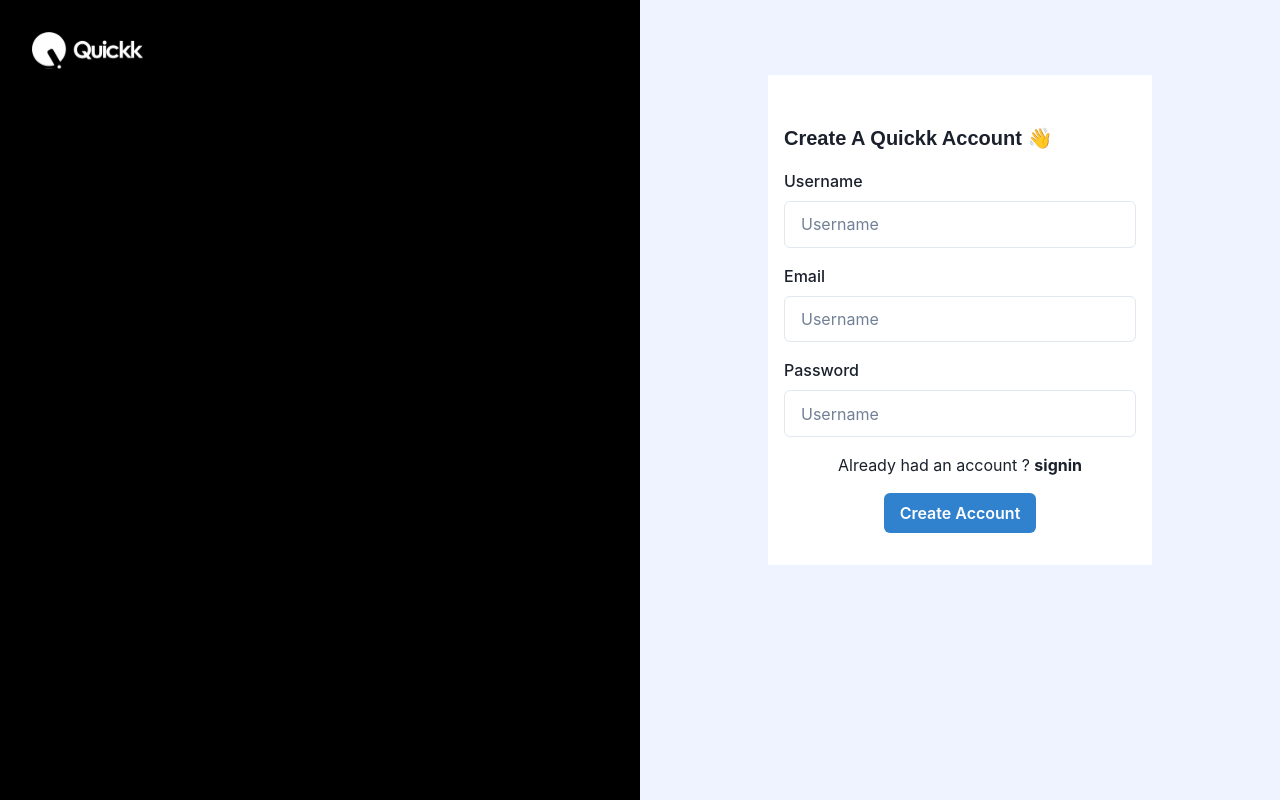
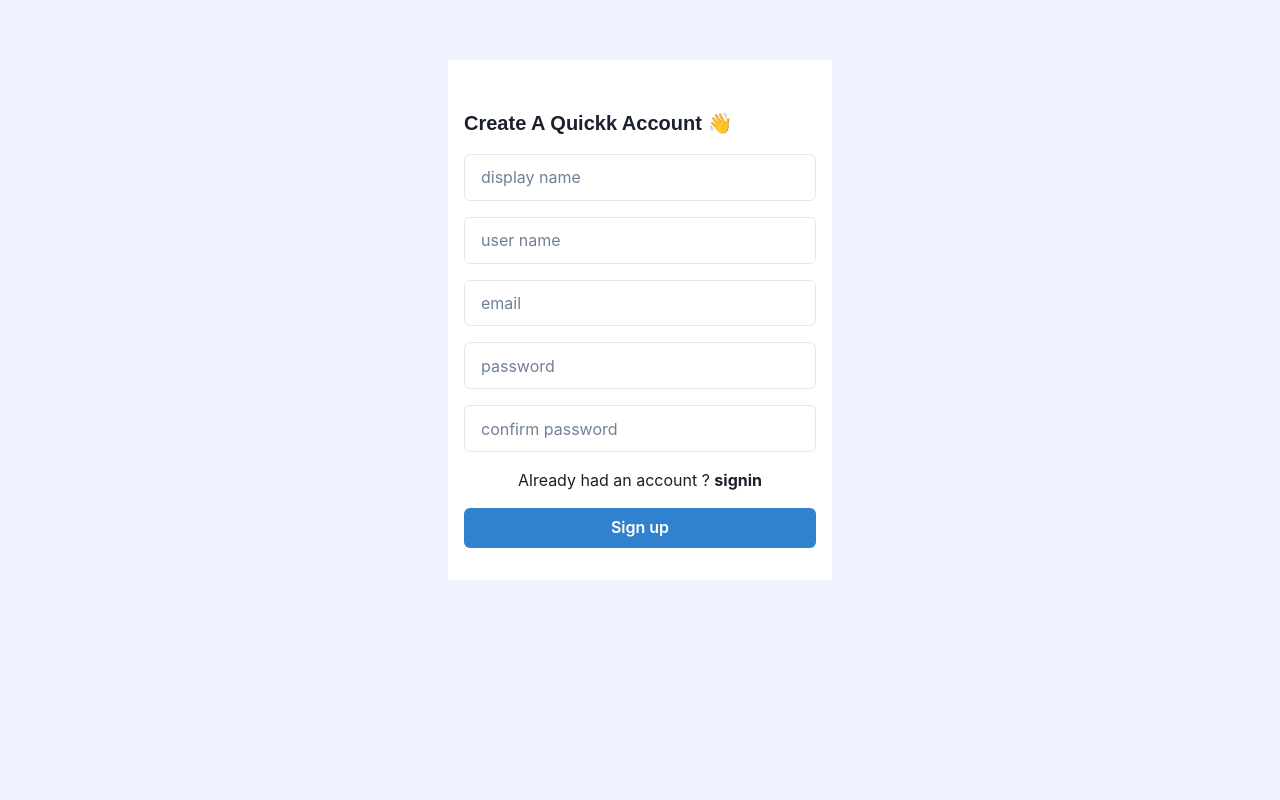
Before and after one commit to akinloluwami/quickk, a React (Vite) app: page /signup in a window 1280 px wide. Built offline with nearby package versions, Linux system fonts and the light colour scheme; a web font is replaced by a local one.

Commit message:
feat: fixed auth and restyled content

```diff
--- a/src/Layouts/AuthLayout.jsx
+++ b/src/Layouts/AuthLayout.jsx
@@ -1,6 +1,6 @@
-import { Box , Flex } from "@chakra-ui/react";
+import { Box , Center, Flex } from "@chakra-ui/react";
 import Logo from "../components/minor/Logo";
-
+import { Link } from "react-router-dom";
 
 const AuthLayout = ({ children }) => {
 
@@ -8,8 +8,8 @@
     return (
         <>
 
-            <Flex>
-                <Box bg={'#000'} width={['50%']} height = {'100vh'} display={['none' , 'block']}>
+            <Flex bg={'var(--bg)'} >
+                <Box bg={'#000'}  width={['50%']} height = {'100vh'} display={['none' , 'none']}>
 
                     <Box p='2em'>
                         <Logo/>
@@ -17,9 +17,11 @@
 
                 </Box>
 
-                <Box bg={'var(--bg)'} width={['100%','50%']} h='100vh'>
+                <Box bg={'var(--bg)'} width={['100%','50%']} h='100vh' margin={'auto'}>
+
 
                     {children}
+
 
                 </Box>
             </Flex>
--- a/src/components/major/Buttons.jsx
+++ b/src/components/major/Buttons.jsx
@@ -8,6 +8,7 @@
             <Button width={width} onChange={onChange} border={border}
                 bg={bg}  variant={variant}
                  borderRadius={borderRadius} color={color}
+                 colorScheme={'blue'}
             >
                 {value}
             </Button>
--- a/src/components/major/Inputs.jsx
+++ b/src/components/major/Inputs.jsx
@@ -6,7 +6,7 @@
 
             <FormControl my='1em'>
                 <FormLabel>
-                    {label}
+
 
                 </FormLabel>
 
--- a/src/pages/ForgotPassword/ForgotPassword.jsx
+++ b/src/pages/ForgotPassword/ForgotPassword.jsx
@@ -12,7 +12,7 @@
   return (
     <>
 
-      <AuthLayout>
+      <AuthLayout >
 
 
 
@@ -30,10 +30,10 @@
                      <Inputs placeholder={'Email'} label='Email ' type={'email'}/>
 
 
-                      <Text textAlign={'center'} my='1em'> Remembered password  ? <b>signin</b> </Text>
+                      <Text textAlign={'center'} my='1em'> Remembered password  ? <Link to={'/login'}><b>signin</b></Link> </Text>
 
-                    <Center>
-                      <Buttons  value={'Reset Password'} bg={'blue.500'} color={'#fff'}/>
+                      <Center>
+                      <Buttons  value={'Reset Password'} bg={'blue.500'} color={'#fff'} width={'100%'}/>
                     </Center>
 
                   </form>
--- a/src/pages/Login/Login.jsx
+++ b/src/pages/Login/Login.jsx
@@ -28,13 +28,13 @@
                       </Box>
 
 
-                     <Inputs placeholder={'Username'} label='Email' type={'email'}/>
-                     <Inputs placeholder={'Username'} label='Password' type={'password'}/>
+                     <Inputs placeholder={'email'} label='Email' type={'email'}/>
+                     <Inputs placeholder={'password'} label='Password' type={'password'}/>
 
-                     <Text textAlign={'center'} my='1em'> Forgotten Password  ? <b> Reset password</b> </Text>
+                     <Text textAlign={'center'} my='1em'> Forgotten Password  ? <Link to='/forgot-password'> <b> Reset password</b></Link> </Text>
 
                     <Center>
-                      <Buttons  value={'Login'} bg={'blue.500'} color={'#fff'}/>
+                      <Buttons  value={'Login'} bg={'blue.500'} color={'#fff'} width={'100%'}/>
                     </Center>
 
 
--- a/src/pages/Signup/Signup.jsx
+++ b/src/pages/Signup/Signup.jsx
@@ -26,15 +26,17 @@
                          <Text fontSize={'xl'} fontWeight={'bold'} fontFamily={'var(--primary-font)'}>  Create A Quickk Account 👋 </Text>
                       </Box>
 
-                     <Inputs placeholder={'Username'} label='Username' type={'text'}/>
-                     <Inputs placeholder={'Username'} label='Email' type={'email'}/>
-                     <Inputs placeholder={'Username'} label='Password' type={'password'}/>
+                     <Inputs placeholder={'display name'} label='Username' type={'text'}/>
+                     <Inputs placeholder={'user name'} label='Username' type={'text'}/>
+                     <Inputs placeholder={'email'} label='Email' type={'email'}/>
+                     <Inputs placeholder={'password'} label='Password' type={'password'}/>
+                      <Inputs placeholder={'confirm password'} label='Confirm Password' type={'password'}/>
 
 
-                      <Text textAlign={'center'} my='1em'> Already had an account ? <b>signin</b> </Text>
+                      <Text textAlign={'center'} my='1em'> Already had an account ? <Link to='/login'><b>signin</b></Link> </Text>
 
-                    <Center>
-                      <Buttons  value={'Create Account'} bg={'blue.500'} color={'#fff'}/>
+                      <Center>
+                      <Buttons  value={'Sign up'} bg={'blue.500'} color={'#fff'} width={'100%'}/>
                     </Center>
 
                   </form>
```
